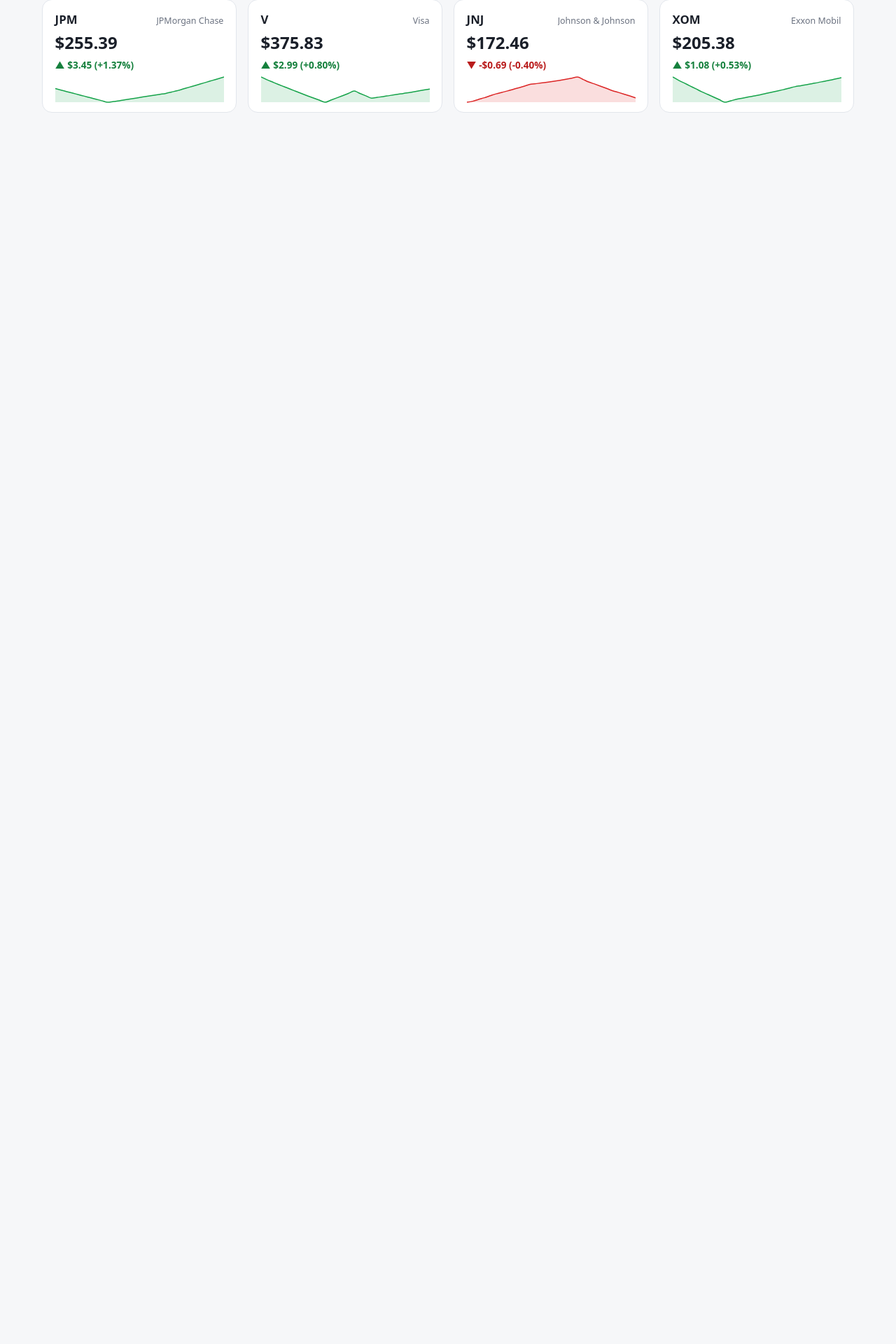
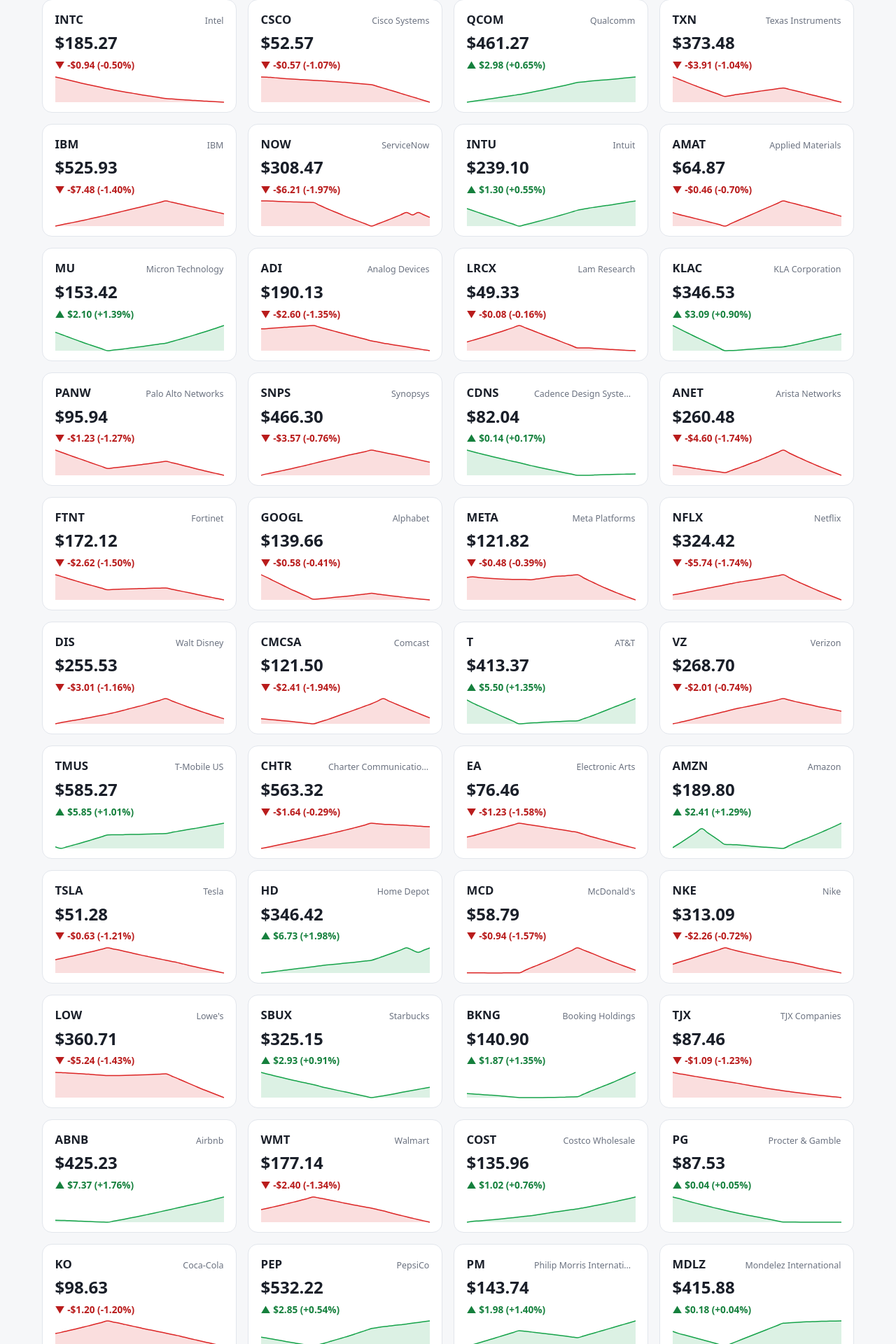
Before and after one commit to stephen533422/stock-dashboard, a React (Vite) app: page / in a window 1280 px wide. Shown: the part 515-2435 px from the top of the page at 70% size. Before the commit the page ends 800 px from the top, so only its background shows below. Built offline with nearby package versions, Linux system fonts and the light colour scheme; no server answers.

Commit message:
feat: expand mock universe to 113 stocks across 10 sectors

```diff
--- a/src/data/mockData.ts
+++ b/src/data/mockData.ts
@@ -4,15 +4,116 @@
   { symbol: "AAPL", name: "Apple Inc.", sector: "Technology" },
   { symbol: "MSFT", name: "Microsoft", sector: "Technology" },
   { symbol: "NVDA", name: "NVIDIA", sector: "Technology" },
+  { symbol: "AVGO", name: "Broadcom", sector: "Technology" },
+  { symbol: "ORCL", name: "Oracle", sector: "Technology" },
+  { symbol: "CRM", name: "Salesforce", sector: "Technology" },
+  { symbol: "ADBE", name: "Adobe", sector: "Technology" },
+  { symbol: "AMD", name: "Advanced Micro Devices", sector: "Technology" },
+  { symbol: "INTC", name: "Intel", sector: "Technology" },
+  { symbol: "CSCO", name: "Cisco Systems", sector: "Technology" },
+  { symbol: "QCOM", name: "Qualcomm", sector: "Technology" },
+  { symbol: "TXN", name: "Texas Instruments", sector: "Technology" },
+  { symbol: "IBM", name: "IBM", sector: "Technology" },
+  { symbol: "NOW", name: "ServiceNow", sector: "Technology" },
+  { symbol: "INTU", name: "Intuit", sector: "Technology" },
+  { symbol: "AMAT", name: "Applied Materials", sector: "Technology" },
+  { symbol: "MU", name: "Micron Technology", sector: "Technology" },
+  { symbol: "ADI", name: "Analog Devices", sector: "Technology" },
+  { symbol: "LRCX", name: "Lam Research", sector: "Technology" },
+  { symbol: "KLAC", name: "KLA Corporation", sector: "Technology" },
+  { symbol: "PANW", name: "Palo Alto Networks", sector: "Technology" },
+  { symbol: "SNPS", name: "Synopsys", sector: "Technology" },
+  { symbol: "CDNS", name: "Cadence Design Systems", sector: "Technology" },
+  { symbol: "ANET", name: "Arista Networks", sector: "Technology" },
+  { symbol: "FTNT", name: "Fortinet", sector: "Technology" },
   { symbol: "GOOGL", name: "Alphabet", sector: "Communication" },
   { symbol: "META", name: "Meta Platforms", sector: "Communication" },
+  { symbol: "NFLX", name: "Netflix", sector: "Communication" },
+  { symbol: "DIS", name: "Walt Disney", sector: "Communication" },
+  { symbol: "CMCSA", name: "Comcast", sector: "Communication" },
+  { symbol: "T", name: "AT&T", sector: "Communication" },
+  { symbol: "VZ", name: "Verizon", sector: "Communication" },
+  { symbol: "TMUS", name: "T-Mobile US", sector: "Communication" },
+  { symbol: "CHTR", name: "Charter Communications", sector: "Communication" },
+  { symbol: "EA", name: "Electronic Arts", sector: "Communication" },
   { symbol: "AMZN", name: "Amazon", sector: "Consumer" },
   { symbol: "TSLA", name: "Tesla", sector: "Consumer" },
+  { symbol: "HD", name: "Home Depot", sector: "Consumer" },
+  { symbol: "MCD", name: "McDonald's", sector: "Consumer" },
+  { symbol: "NKE", name: "Nike", sector: "Consumer" },
+  { symbol: "LOW", name: "Lowe's", sector: "Consumer" },
+  { symbol: "SBUX", name: "Starbucks", sector: "Consumer" },
+  { symbol: "BKNG", name: "Booking Holdings", sector: "Consumer" },
+  { symbol: "TJX", name: "TJX Companies", sector: "Consumer" },
+  { symbol: "ABNB", name: "Airbnb", sector: "Consumer" },
   { symbol: "WMT", name: "Walmart", sector: "Consumer" },
+  { symbol: "COST", name: "Costco Wholesale", sector: "Consumer" },
+  { symbol: "PG", name: "Procter & Gamble", sector: "Consumer" },
+  { symbol: "KO", name: "Coca-Cola", sector: "Consumer" },
+  { symbol: "PEP", name: "PepsiCo", sector: "Consumer" },
+  { symbol: "PM", name: "Philip Morris International", sector: "Consumer" },
+  { symbol: "MDLZ", name: "Mondelez International", sector: "Consumer" },
+  { symbol: "CL", name: "Colgate-Palmolive", sector: "Consumer" },
+  { symbol: "MO", name: "Altria Group", sector: "Consumer" },
+  { symbol: "TGT", name: "Target", sector: "Consumer" },
   { symbol: "JPM", name: "JPMorgan Chase", sector: "Financials" },
   { symbol: "V", name: "Visa", sector: "Financials" },
+  { symbol: "MA", name: "Mastercard", sector: "Financials" },
+  { symbol: "BAC", name: "Bank of America", sector: "Financials" },
+  { symbol: "WFC", name: "Wells Fargo", sector: "Financials" },
+  { symbol: "GS", name: "Goldman Sachs", sector: "Financials" },
+  { symbol: "MS", name: "Morgan Stanley", sector: "Financials" },
+  { symbol: "AXP", name: "American Express", sector: "Financials" },
+  { symbol: "SCHW", name: "Charles Schwab", sector: "Financials" },
+  { symbol: "BLK", name: "BlackRock", sector: "Financials" },
+  { symbol: "C", name: "Citigroup", sector: "Financials" },
+  { symbol: "SPGI", name: "S&P Global", sector: "Financials" },
+  { symbol: "CB", name: "Chubb", sector: "Financials" },
   { symbol: "JNJ", name: "Johnson & Johnson", sector: "Healthcare" },
+  { symbol: "UNH", name: "UnitedHealth Group", sector: "Healthcare" },
+  { symbol: "LLY", name: "Eli Lilly", sector: "Healthcare" },
+  { symbol: "ABBV", name: "AbbVie", sector: "Healthcare" },
+  { symbol: "MRK", name: "Merck", sector: "Healthcare" },
+  { symbol: "PFE", name: "Pfizer", sector: "Healthcare" },
+  { symbol: "TMO", name: "Thermo Fisher Scientific", sector: "Healthcare" },
+  { symbol: "ABT", name: "Abbott Laboratories", sector: "Healthcare" },
+  { symbol: "DHR", name: "Danaher", sector: "Healthcare" },
+  { symbol: "BMY", name: "Bristol-Myers Squibb", sector: "Healthcare" },
+  { symbol: "AMGN", name: "Amgen", sector: "Healthcare" },
+  { symbol: "CVS", name: "CVS Health", sector: "Healthcare" },
+  { symbol: "MDT", name: "Medtronic", sector: "Healthcare" },
+  { symbol: "GILD", name: "Gilead Sciences", sector: "Healthcare" },
+  { symbol: "ISRG", name: "Intuitive Surgical", sector: "Healthcare" },
   { symbol: "XOM", name: "Exxon Mobil", sector: "Energy" },
+  { symbol: "CVX", name: "Chevron", sector: "Energy" },
+  { symbol: "COP", name: "ConocoPhillips", sector: "Energy" },
+  { symbol: "SLB", name: "Schlumberger", sector: "Energy" },
+  { symbol: "EOG", name: "EOG Resources", sector: "Energy" },
+  { symbol: "MPC", name: "Marathon Petroleum", sector: "Energy" },
+  { symbol: "PSX", name: "Phillips 66", sector: "Energy" },
+  { symbol: "OXY", name: "Occidental Petroleum", sector: "Energy" },
+  { symbol: "GE", name: "GE Aerospace", sector: "Industrials" },
+  { symbol: "CAT", name: "Caterpillar", sector: "Industrials" },
+  { symbol: "HON", name: "Honeywell", sector: "Industrials" },
+  { symbol: "UNP", name: "Union Pacific", sector: "Industrials" },
+  { symbol: "BA", name: "Boeing", sector: "Industrials" },
+  { symbol: "RTX", name: "RTX", sector: "Industrials" },
+  { symbol: "UPS", name: "United Parcel Service", sector: "Industrials" },
+  { symbol: "DE", name: "Deere & Company", sector: "Industrials" },
+  { symbol: "LMT", name: "Lockheed Martin", sector: "Industrials" },
+  { symbol: "ADP", name: "Automatic Data Processing", sector: "Industrials" },
+  { symbol: "LIN", name: "Linde", sector: "Materials" },
+  { symbol: "SHW", name: "Sherwin-Williams", sector: "Materials" },
+  { symbol: "APD", name: "Air Products and Chemicals", sector: "Materials" },
+  { symbol: "FCX", name: "Freeport-McMoRan", sector: "Materials" },
+  { symbol: "NEM", name: "Newmont", sector: "Materials" },
+  { symbol: "NEE", name: "NextEra Energy", sector: "Utilities" },
+  { symbol: "DUK", name: "Duke Energy", sector: "Utilities" },
+  { symbol: "SO", name: "Southern Company", sector: "Utilities" },
+  { symbol: "D", name: "Dominion Energy", sector: "Utilities" },
+  { symbol: "PLD", name: "Prologis", sector: "Real Estate" },
+  { symbol: "AMT", name: "American Tower", sector: "Real Estate" },
+  { symbol: "EQIX", name: "Equinix", sector: "Real Estate" },
 ];
 
 // 把任意字串雜湊成 32 位元整數（FNV-1a）。
```
